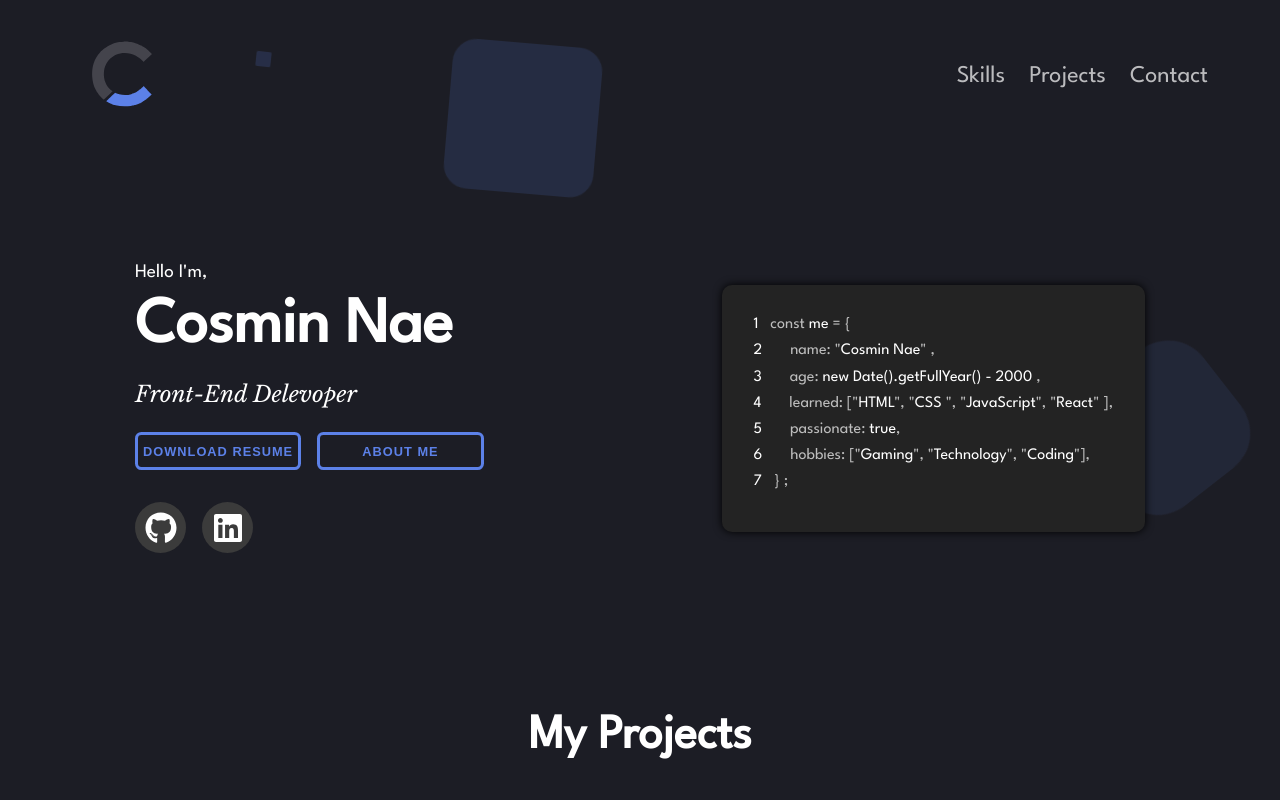
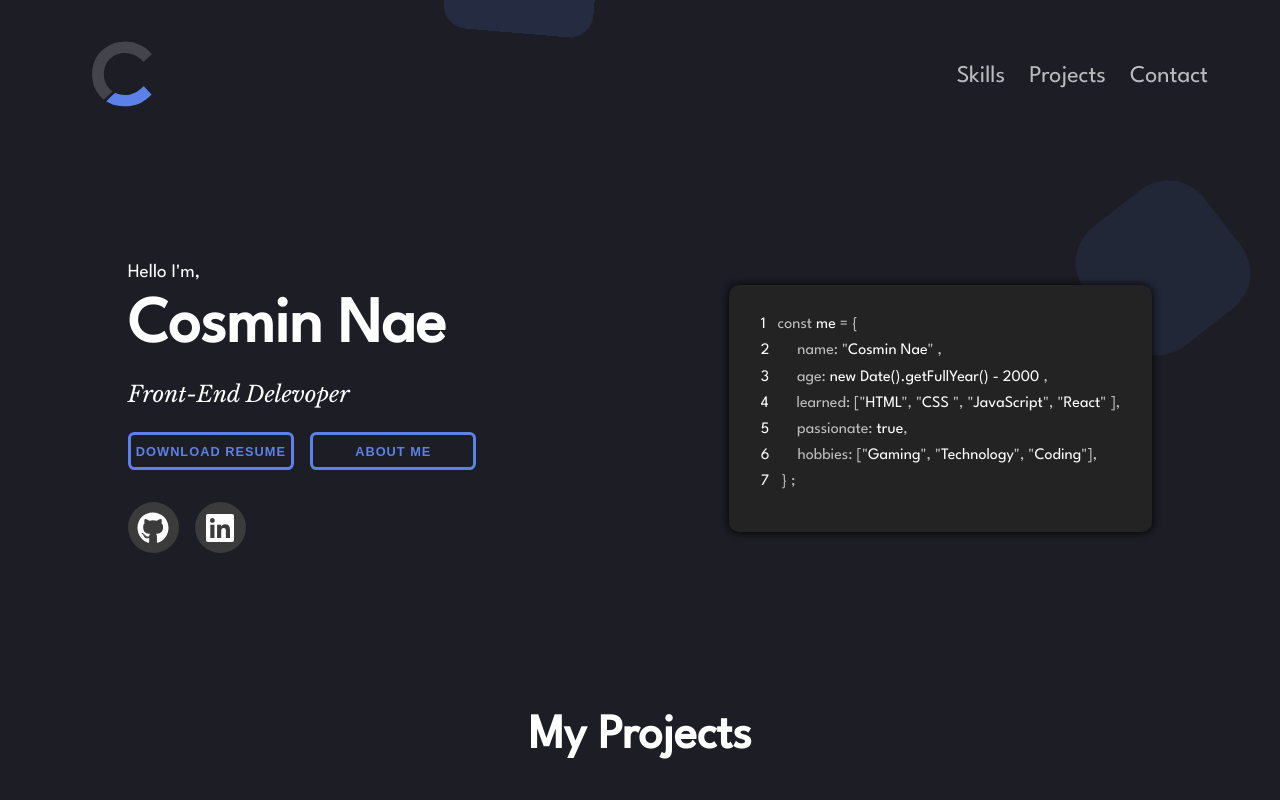
Before and after one commit to Cosmin2410/portfolio, a React (Create React App) app: page / in a window 1280 px wide. Shown: the top 800 px of the page. Built offline with nearby package versions, Linux system fonts and the light colour scheme; a web font is replaced by a local one.

Commit message:
bg-animation small bug fixes

```diff
--- a/src/sass/Pages/_mainPage.scss
+++ b/src/sass/Pages/_mainPage.scss
@@ -3,7 +3,7 @@
   justify-content: space-around;
   align-items: center;
   margin-top: 7rem;
-  padding: 0 1rem;
+  padding: 0 0.1rem;
 
   .presentaion {
     .about-resume {
--- a/src/sass/_header.scss
+++ b/src/sass/_header.scss
@@ -281,7 +281,7 @@ header {
 .area {
   position: absolute;
   height: 100%;
-  top: 0rem;
+  top: -10rem;
   left: 0;
   right: 0;
 }
@@ -304,9 +304,8 @@ header {
   height: 20px;
   background: #5c81e831;
   animation: animate 25s linear infinite;
-  // 25
   bottom: -150px;
-  // top: 0rem;
+  // top: 20rem;
 }
 
 .circles li:nth-child(1) {
@@ -439,12 +438,4 @@ header {
     animation-delay: 0s;
     display: none;
   }
-
-  .circles li:nth-child(6) {
-    left: 25%;
-    width: 10px;
-    height: 10px;
-    animation-delay: 3s;
-    display: none;
-  }
 }
```
